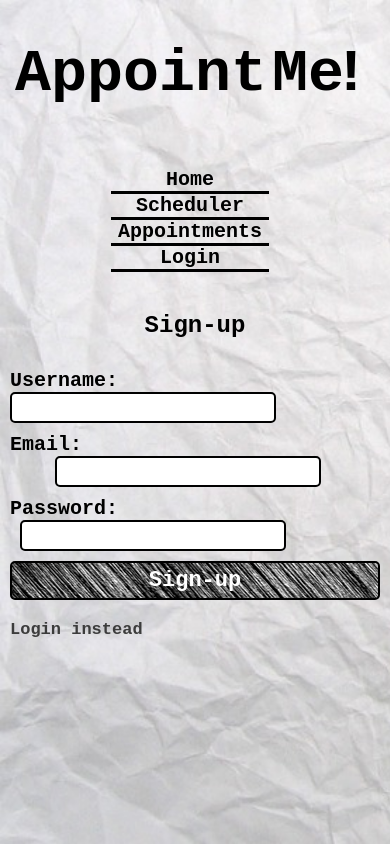
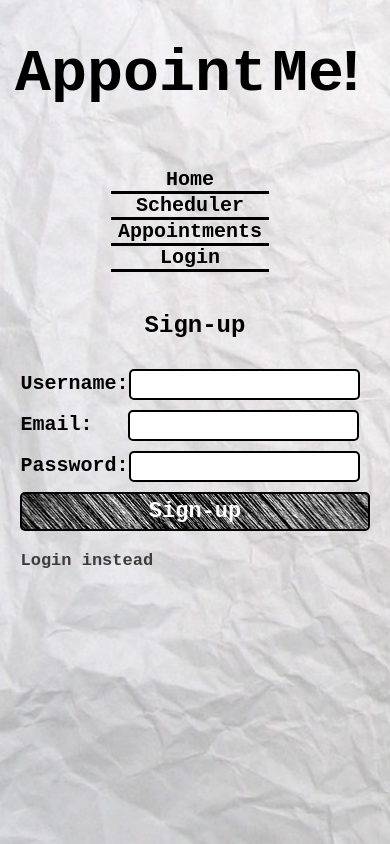
Before and after one commit to mrgreen12375/appoint-me, a React (Create React App) app in the folder client/: page /signup in a window 390 px wide. Built offline with nearby package versions, Linux system fonts and the light colour scheme.

Commit message:
updating phone display

```diff
--- a/client/src/index.css
+++ b/client/src/index.css
@@ -392,11 +392,15 @@ nav a:visited:hover {
   }
 
   .emailInput {
-    padding: 6px 75px 6px 10px;
+    padding: 6px 40px 6px 10px;
   }
 
   .passwordInput {
-    padding: 6px 75px 6px 10px;
+    padding: 6px 40px 6px 10px;
+  }
+
+  .nameInput {
+    padding: 6px 95px 6px 10px;
   }
 
   .appointmentCard {
```
